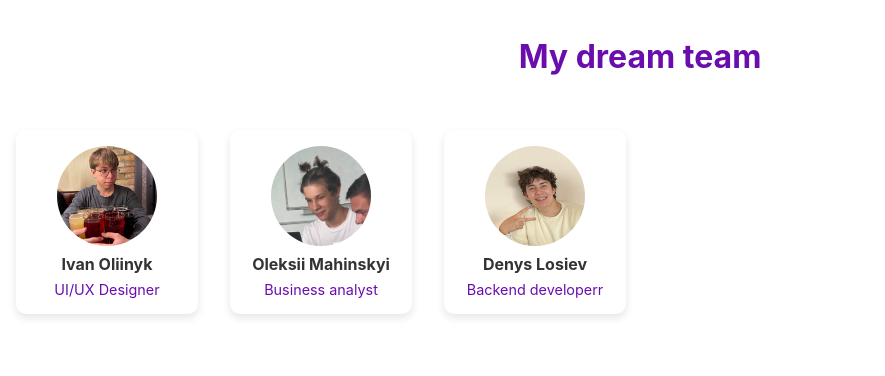
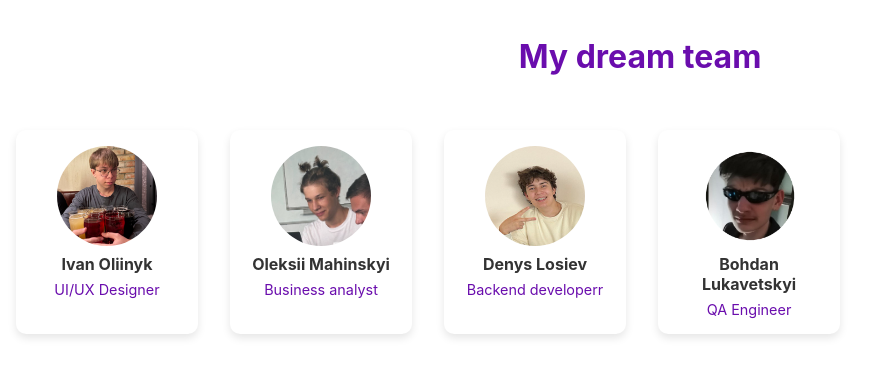
Before and after one commit to OleksaLv/Sombra-sBestTeam, a React (Create React App) app: page / in a window 1280 px wide. Shown: the top 376 px of the page, without its empty margins (0-885 px from the left). Built offline with nearby package versions, Linux system fonts and the light colour scheme.

Commit message:
Update Body.js
add Bohdan Lukavetkyi

```diff
--- a/src/components/Body.js
+++ b/src/components/Body.js
@@ -24,6 +24,14 @@ const Body = () => {
         <div style={styles.textContainer}>
           <h2 style={styles.name}>Denys Losiev</h2>
           <p style={styles.position}>Backend developerr</p>
+        </div>
+      </div>
+
+	<div style={styles.card}>
+        <img src={"/bohdan.png"} alt="Bohdan Lukavetskyi" style={styles.photo} />
+        <div style={styles.textContainer}>
+          <h2 style={styles.name}>Bohdan Lukavetskyi</h2>
+          <p style={styles.position}>QA Engineer</p>
         </div>
       </div>
     </main>
```
